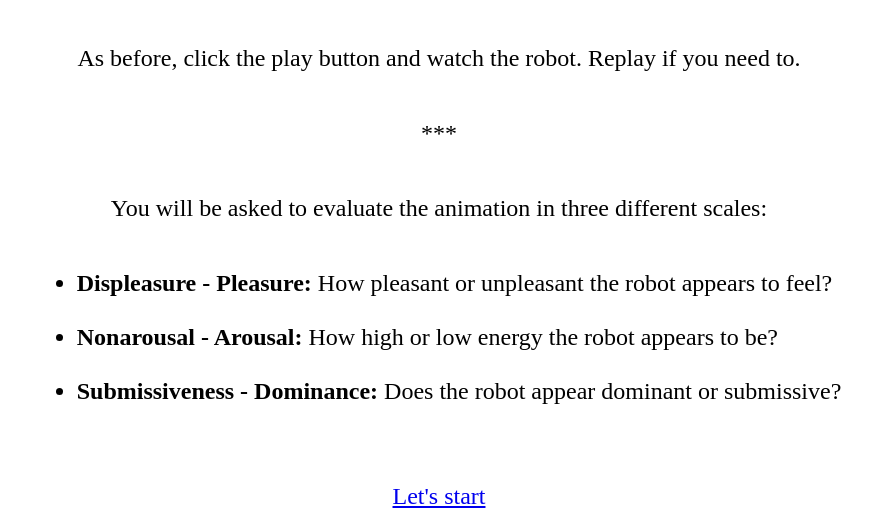
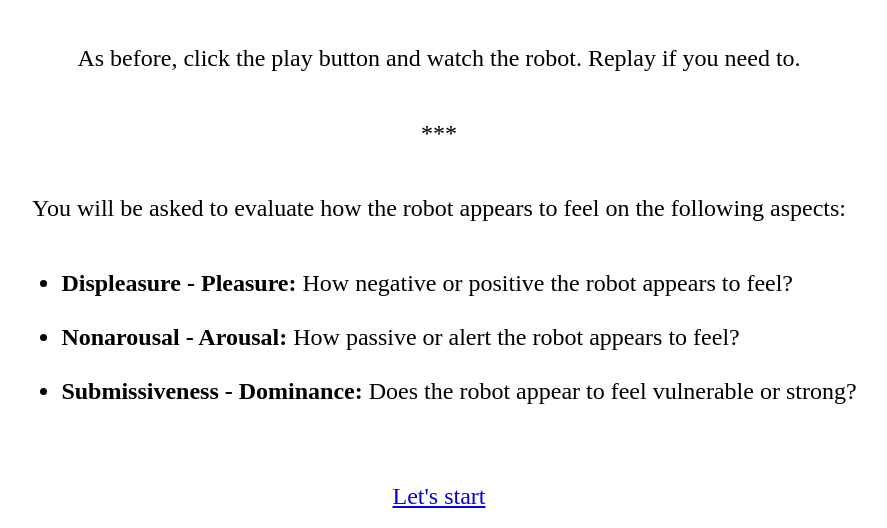
Before and after one commit to minamar/galatea, a Django app: page /instructionsTR/ in a window 1280 px wide. Shown: the part 272-800 px from the top of the page, without its empty margins (201-1088 px from the left). Run offline with Django 3.2, Linux system fonts and the light colour scheme; some libraries are stand-ins or nearby versions.

Commit message:
modify html

```diff
--- a/evalemo/scripts/anim_utils.py
+++ b/evalemo/scripts/anim_utils.py
@@ -6,6 +6,7 @@ from anim_settings import *
 
 
 def naoqi_connect(str_ip='127.0.0.1', n_port=41807):
+    # TODO:Change ip and port for real robot
 
     naoqi_session = qi.Session()
     try:
--- a/evalemo/templates/instructionsTR.html
+++ b/evalemo/templates/instructionsTR.html
@@ -50,11 +50,12 @@
     <p>Thank you for completing Task 1. A very short training session follows for Task 2.</p>
     <p>As before, click the play button and watch the robot. Replay if you need to.</p>
     <p>***</p>
-    <p>You will be asked to evaluate the animation in three different scales:</p>
+    <p>You will be asked to evaluate how the robot appears to feel on the following aspects:</p>
         <ul>
-            <li><b>Displeasure - Pleasure:</b> How pleasant or unpleasant the robot appears to feel? </li></br>
-            <li><b>Nonarousal - Arousal:</b> How high or low energy the robot appears to be? </li></br>
-            <li><b>Submissiveness - Dominance:</b> Does the robot appear dominant or submissive?</li>
+            <li><b>Displeasure - Pleasure:</b> How negative or positive the robot appears to feel? </li></br>
+            <li><b>Nonarousal - Arousal:</b> How passive or alert the robot appears to feel? </li></br>
+            <li><b>Submissiveness - Dominance:</b> Does the robot appear to feel vulnerable or strong?</li>
+
         </ul>
 
     </br></br>
```
Also changed, not shown: evalemo/templates/play_comp.html (+11 -5 lines).
